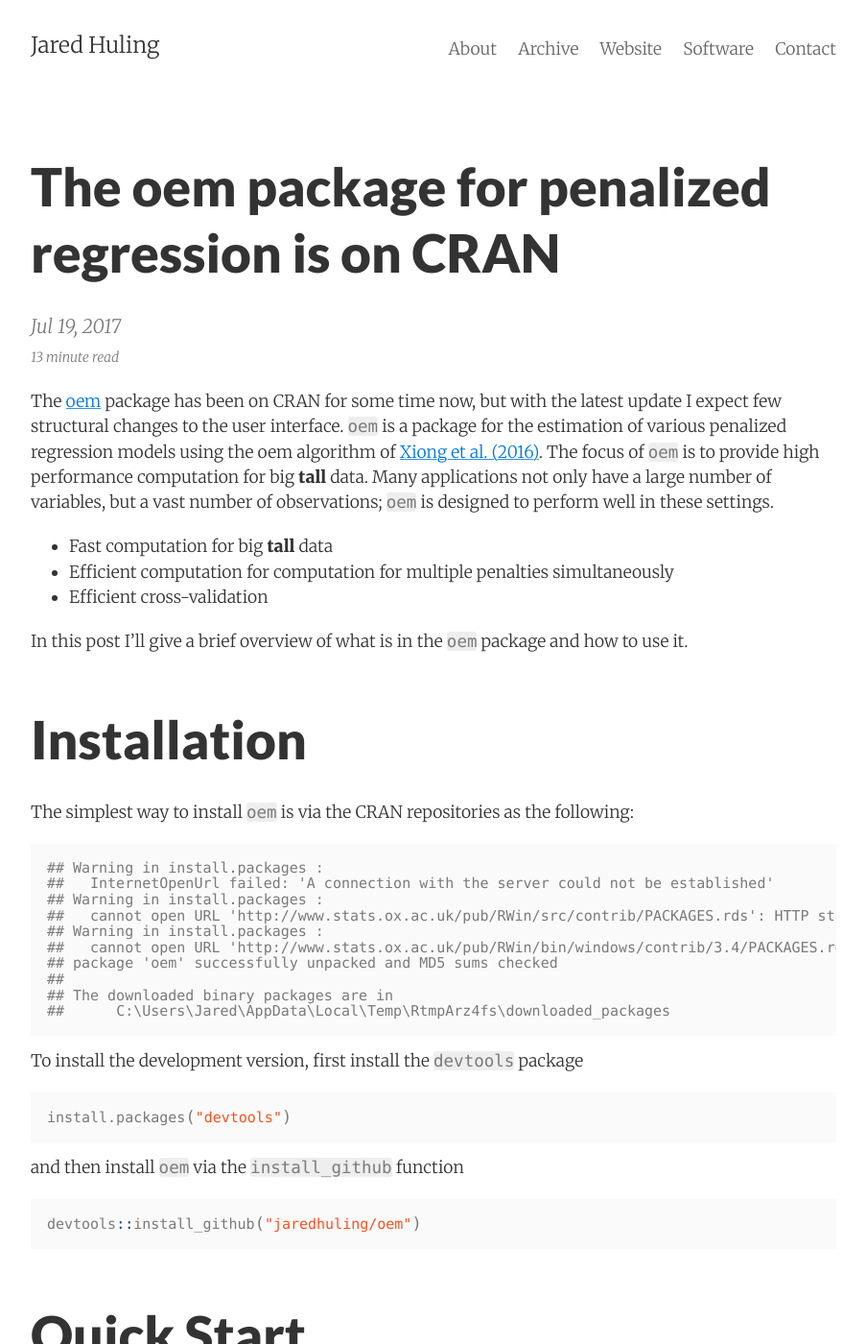
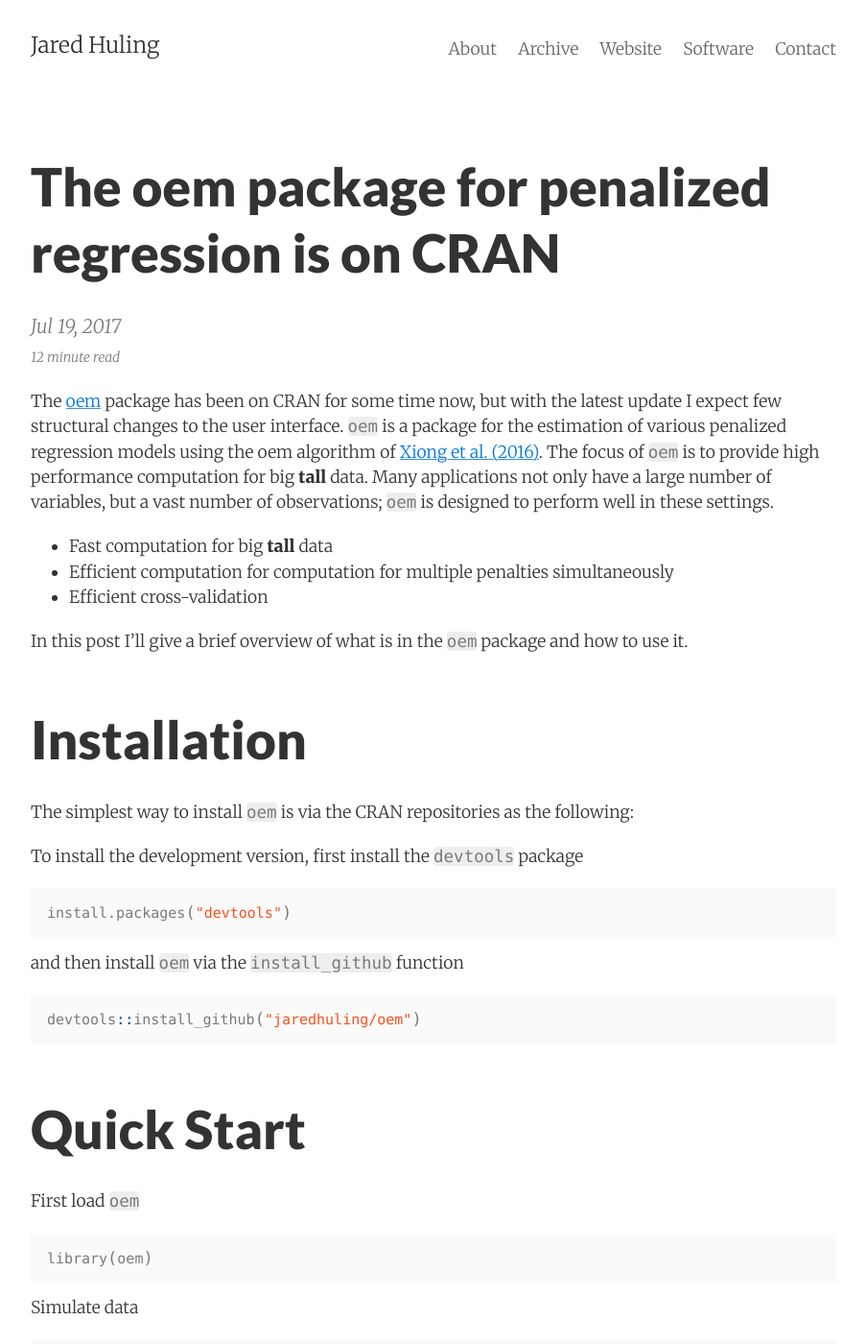
Before and after one commit to jaredhuling/jaredhuling.github.io, a Jekyll site: the page built from _posts/2017-07-19-oem_cran.md, in a window 1280 px wide and 1400 px high. Shown: the whole window at 96% size, without its empty margins (188-1091 px from the left). Built offline with Jekyll 4.4.1, drawn with Linux system fonts in a browser that asks for light colours; formulas are drawn with MathJax 3; some of the changed text lies outside the part shown.

Commit message:
oem post update. typo fixes

````diff
--- a/_posts/2017-07-19-oem_cran.md
+++ b/_posts/2017-07-19-oem_cran.md
@@ -33,18 +33,6 @@
 The simplest way to install `oem` is via the CRAN repositories as the following:
 
 
-```
-## Warning in install.packages :
-##   InternetOpenUrl failed: 'A connection with the server could not be established'
-## Warning in install.packages :
-##   cannot open URL 'http://www.stats.ox.ac.uk/pub/RWin/src/contrib/PACKAGES.rds': HTTP status was '404 Not Found'
-## Warning in install.packages :
-##   cannot open URL 'http://www.stats.ox.ac.uk/pub/RWin/bin/windows/contrib/3.4/PACKAGES.rds': HTTP status was '404 Not Found'
-## package 'oem' successfully unpacked and MD5 sums checked
-##
-## The downloaded binary packages are in
-## 	C:\Users\Jared\AppData\Local\Temp\RtmpArz4fs\downloaded_packages
-```
 
 To install the development version, first install the `devtools` package
 
@@ -561,7 +551,7 @@
 
 ```
 ##    user  system elapsed
-##    4.26    0.17    4.65
+##    3.83    0.17    4.52
 ```
 
 ```r
@@ -573,7 +563,7 @@
 
 ```
 ##    user  system elapsed
-##    5.63    0.22    3.78
+##    5.57    0.14    4.00
 ```
 
 ## Penalty Adjustment
````
Also changed, not shown: other parts of _posts/2017-07-19-oem_cran.md (+17 -15 lines), images/2017-07-19-oem_cran-unnamed-chunk-13-1.png, images/2017-07-19-oem_cran-unnamed-chunk-17-1.png, images/2017-07-19-oem_cran-unnamed-chunk-20-1.png, images/2017-07-19-oem_cran-unnamed-chunk-7-1.png, images/2017-07-19-oem_cran-unnamed-chunk-9-1.png.
